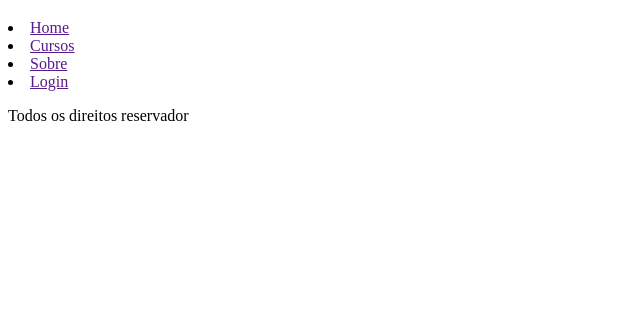
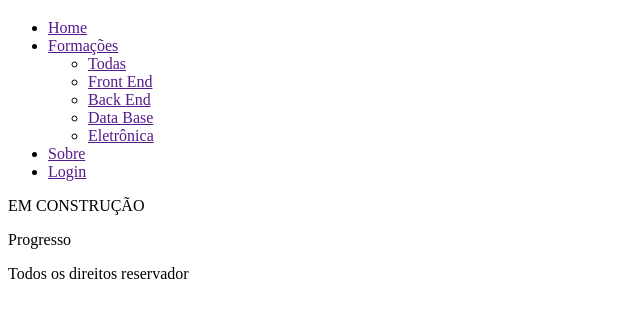
Before and after one commit to CodarMonkey/TechForAll, a plain HTML site: page index.html in a window 1280 px wide. Shown: the part 61-378 px from the top of the page, without its empty margins (0-640 px from the left). Drawn offline with Linux system fonts and the light colour scheme.

Commit message:
atualizações

```diff
--- a/index.html
+++ b/index.html
@@ -12,22 +12,36 @@
     <header class="wlc-header">
         <h1 class="wlc-h1">TechForall</h1>
         <nav class="wlc-nav">
+            <ul>
                 <li class="wlc-li wli-home">
                     <a class="wlc-a wa-home" href="">Home</a>
                 </li>
                 <li class="wlc-li wli-cursos">
-                <a class="wlc-a wa-cursos" href="">Cursos</a>
+                    <a class="wlc-a wa-cursos" href="">Formações</a>
+                    <ul>
+                        <li class="a"><a href="">Todas</a></li>
+                        <li class="a"><a href="">Front End</a></li>
+                        <li class="a"><a href="">Back End</a></li>
+                        <li class="a"><a href="">Data Base</a></li>
+                        <li class="a"><a href="">Eletrônica </a></li>
+                    </ul>
                 </li>
+
                 <li class="wlc-li wli-sobre">
-                <a class="wlc-a wasobre-" href="">Sobre</a>
+                    <a class="wlc-a wa-sobre-" href="">Sobre</a>
                 </li>
                 <li class="wlc-li wli-login">
-                <a class="wlc-a wasobre-" href="">Login</a>
+                    <a class="wlc-a wa-login-" href="">Login</a>
                 </li>
+            </ul>
 
         </nav>
     </header>
-
+    <section>
+        <p>EM CONSTRUÇÃO</p>
+        <p>Progresso</p>
+        <p></p>
+    </section>
 
 
     <footer class="wlc-footer">
```
Also changed, not shown: front-end.html (added, +1 -0 lines), login.html (added, +11 -0 lines), back-end.html (added), css/back-end.css (added), css/data-base.css (added), css/eletronica.css (added), css/front-end.css (added), css/login.css (added), css/todos.css (added), data-base.html (added), eletronica.html (added), todos.html (added). Lines whose indentation alone changed are shown as unchanged.
